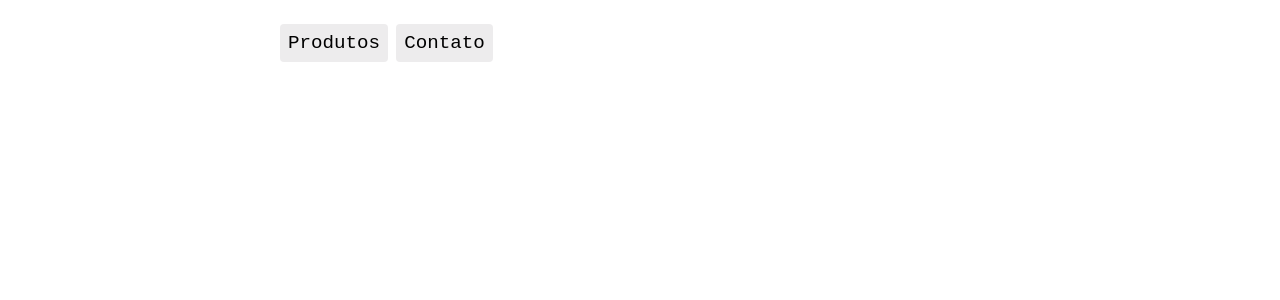
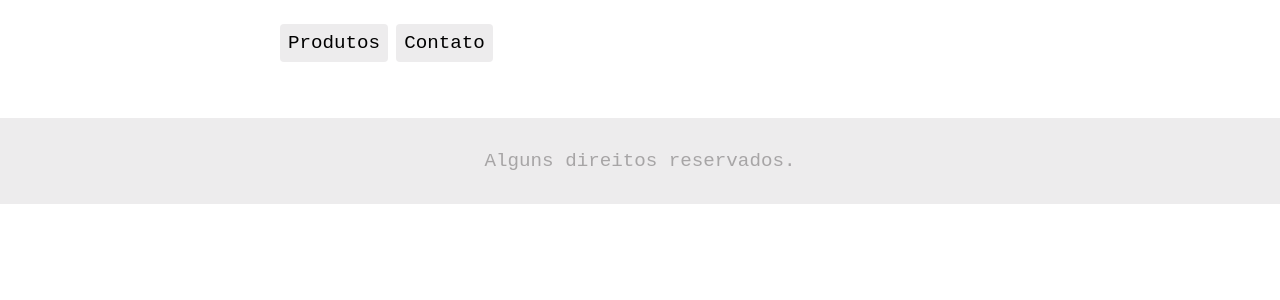
Before and after one commit to Rogerio-Lacerda/ranek, a React (Vite) app: page / in a window 1280 px wide. Before the commit this address had no page. Shown: the top 300 px of the page. Built offline with nearby package versions, Linux system fonts and the light colour scheme.

Commit message:
Criei o footer.

```diff
--- a/src/App.jsx
+++ b/src/App.jsx
@@ -5,6 +5,7 @@ import Header from './Components/Header';
 import Produtos from './Components/Produtos';
 import Contato from './Components/Contato';
 import Produto from './Components/Produto';
+import Footer from './Components/Footer';
 
 function App() {
   return (
@@ -17,6 +18,7 @@ function App() {
           <Route path="/produto/:id" element={<Produto />} />
         </Routes>
       </main>
+      <Footer />
     </BrowserRouter>
   );
 }
--- /dev/null
+++ b/src/Components/Footer.jsx
@@ -0,0 +1,12 @@
+import React from 'react';
+import styles from './Footer.module.css';
+
+const Footer = () => {
+  return (
+    <footer className={styles.footer}>
+      <p>Alguns direitos reservados.</p>
+    </footer>
+  );
+};
+
+export default Footer;
--- /dev/null
+++ b/src/Components/Footer.module.css
@@ -0,0 +1,11 @@
+.footer {
+  width: 100%;
+  padding: 2rem;
+  text-align: center;
+  background: #edeced;
+}
+
+.footer p {
+  font-size: 1.2rem;
+  color: #a7a5a6;
+}
```
